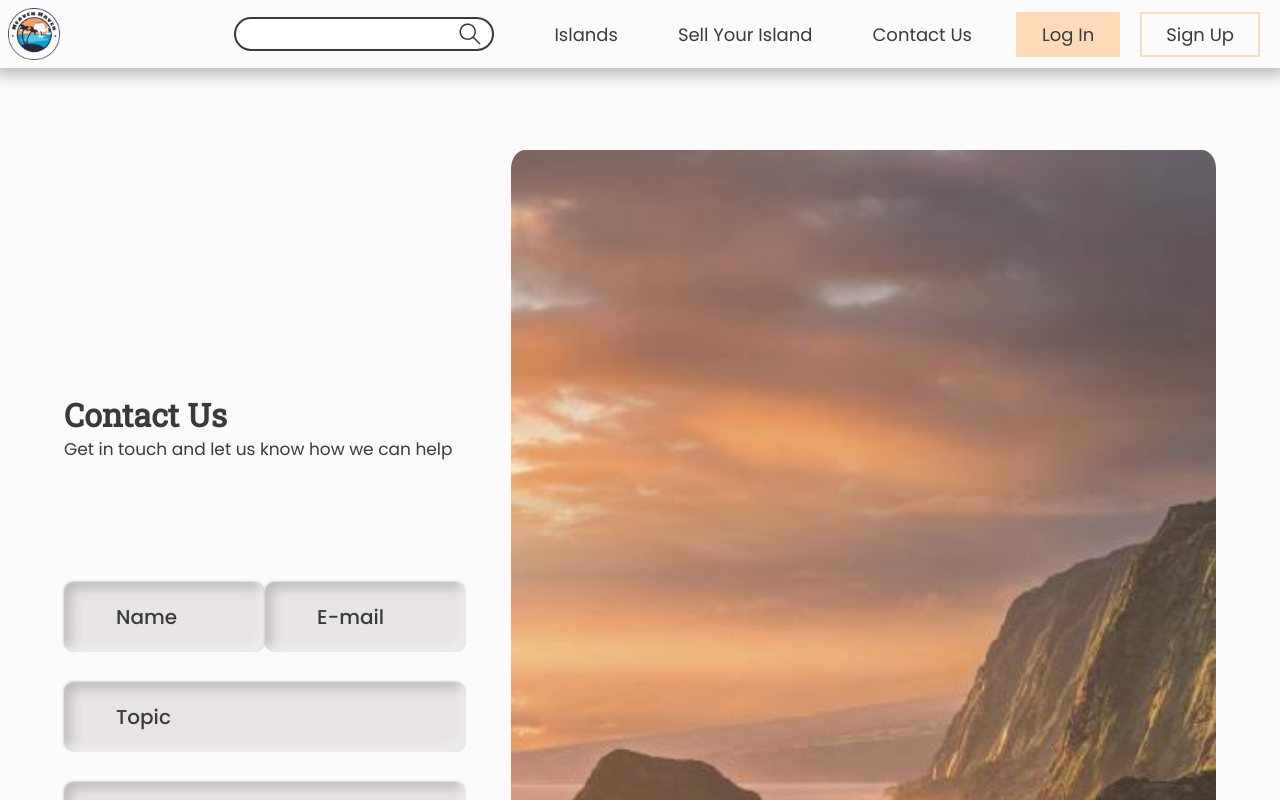
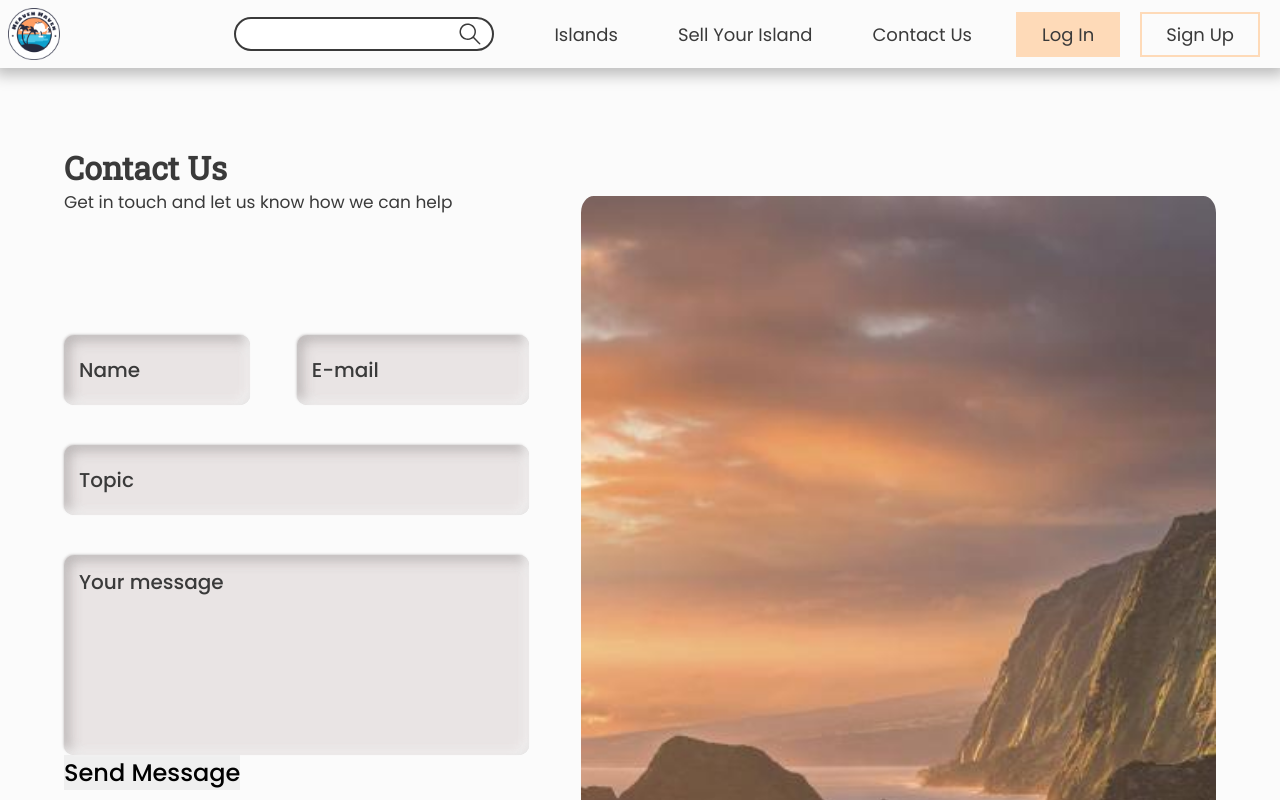
Before and after one commit to ruets/HeavenHaven, a React (Vite) app in the folder frontend/: page /contact in a window 1280 px wide. Shown: the top 800 px of the page. Built offline with nearby package versions, Linux system fonts and the light colour scheme.

Commit message:
Contact Us and Contact Form Updated

```diff
--- a/frontend/src/components/forms/Contact/ContactForm.jsx
+++ b/frontend/src/components/forms/Contact/ContactForm.jsx
@@ -8,7 +8,7 @@ export function ContactForm() {
             <p>Get in touch and let us know how we can help</p>
             <div className="fields">
                 <div className="inputs-1">
-                <Input type="name"
+                <Input type="text"
                         name="name"
                         label="Name">
                 </Input>
@@ -17,11 +17,11 @@ export function ContactForm() {
                         label="E-mail">
                 </Input>
                 </div>
-                <Input type="topic"
+                <Input type="text"
                         name="topic"
                         label="Topic">
                 </Input>
-                <Input type="messag"
+                <Input type="text"
                         name="message"
                         label="Your message">
                 </Input>
--- a/frontend/src/components/forms/Contact/ContactForm.scss
+++ b/frontend/src/components/forms/Contact/ContactForm.scss
@@ -2,8 +2,11 @@
 
 form.contact {
 
+    width: 90%;
+    height: calc(145vh - 68px);
+
     h1 {
-        margin: 52px 0 0 0;
+        margin: 15% 0 0 0;
     }
 
     p {
@@ -14,13 +17,29 @@ form.contact {
     div.fields {
         display: flex;
         flex-direction: column;
-        gap: 30px;
+        gap: 40px;
         width: 90%;
+
+        input{
+            padding-left: 15px;
+
+    }
 
         div.inputs-1 {
         display : flex;
         flex-direction: row;
+
+        input[name=name] {
+            width: 80%;
+        }
+
+        }
+
+        input[name=message] {
+            height : 200px;
+            padding-bottom: 145px;
         }
 
     }
+
 }
--- a/frontend/src/pages/Contact/ContactPage.scss
+++ b/frontend/src/pages/Contact/ContactPage.scss
@@ -10,6 +10,6 @@ div.contact {
 }
 
 img.contact-img {
-    height: 100%;
+    height: 90%;
     border-radius: 2%;
 }
```
